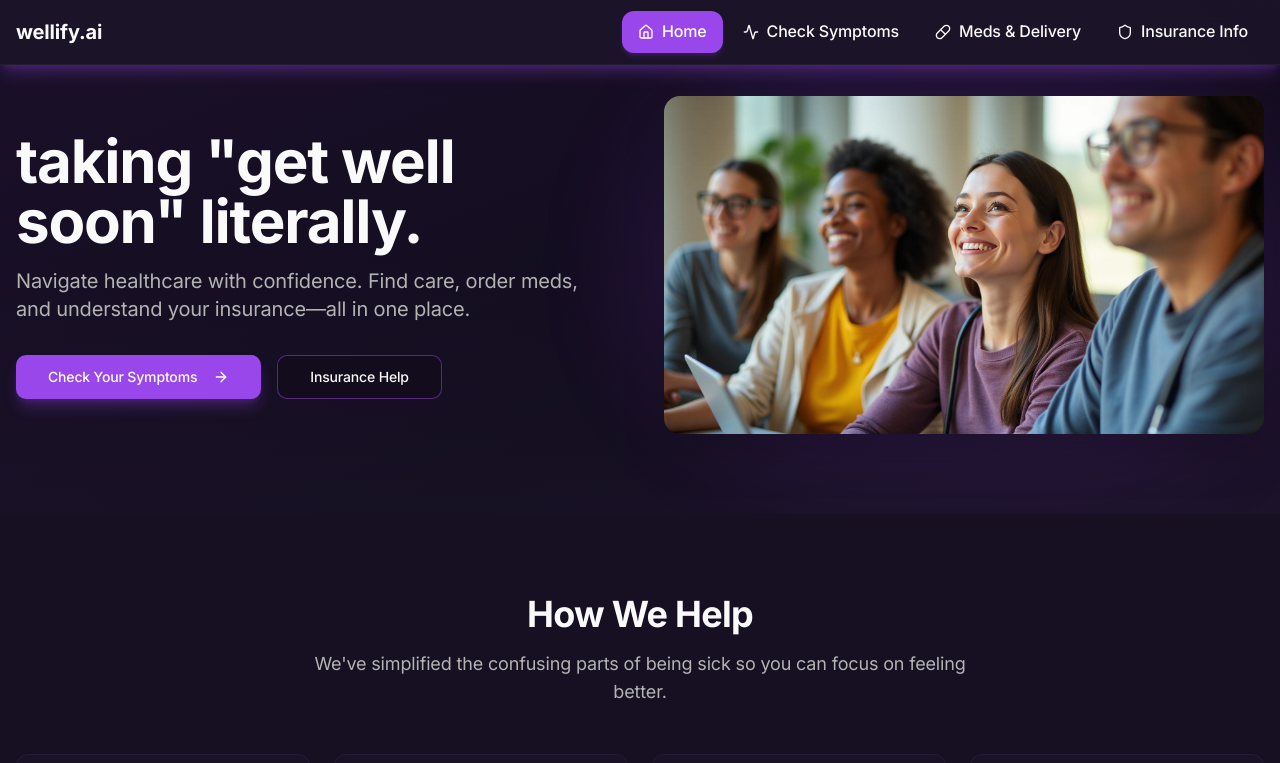
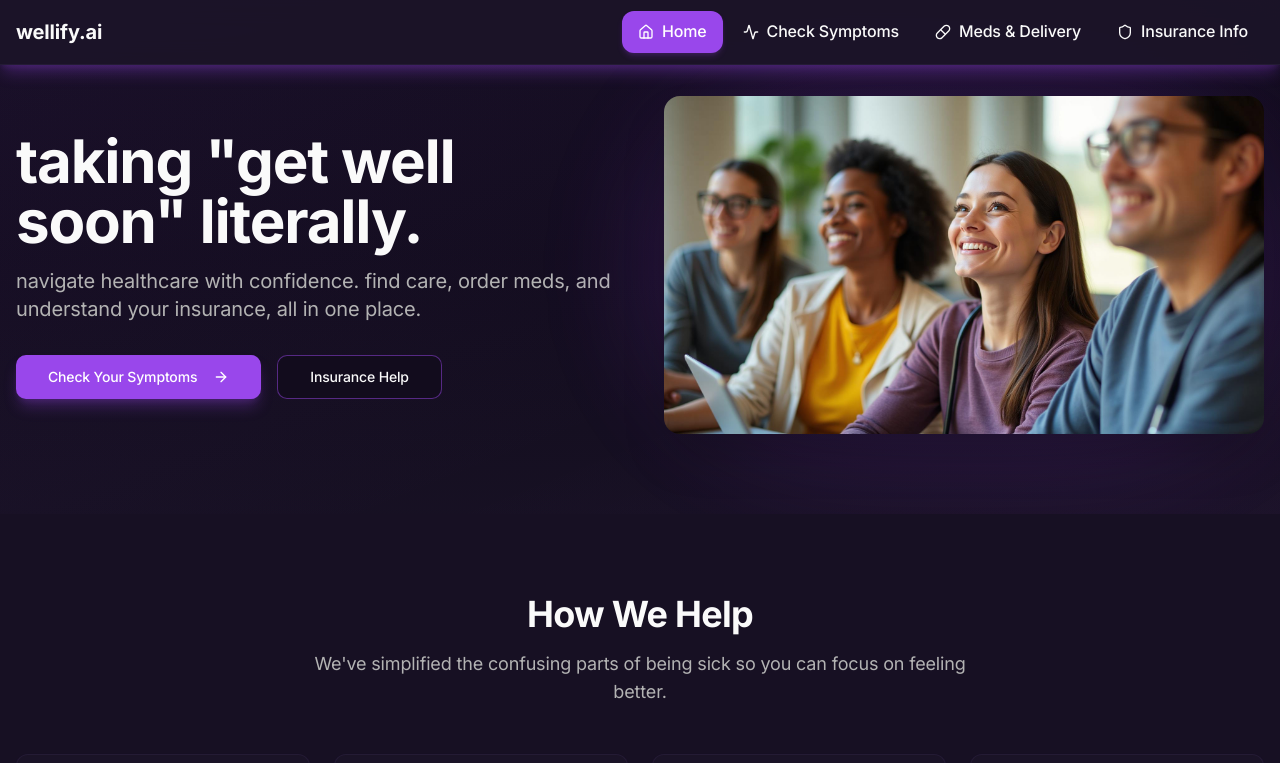
Before and after one commit to ameya-ms/wellify.ai, a React (Vite) app: page / in a window 1280 px wide. Shown: the top 763 px of the page. Built offline with nearby package versions, Linux system fonts and the light colour scheme; the HTML template or start-up script is replaced by a standard one.

Commit message:
Code edited in Lovable Code Editor

```diff
--- a/src/pages/Home.tsx
+++ b/src/pages/Home.tsx
@@ -64,8 +64,8 @@ const Home = () => {
                     taking "get well soon" literally.
                   </h1>
                   <p className="text-xl text-muted-foreground">
-                    Navigate healthcare with confidence. Find care, order meds, and understand your insurance—all in one
-                    place.
+                    navigate healthcare with confidence. find care, order meds, and understand your insurance, all in
+                    one place.
                   </p>
                 </div>
                 <div className="flex flex-col sm:flex-row gap-4">
```
